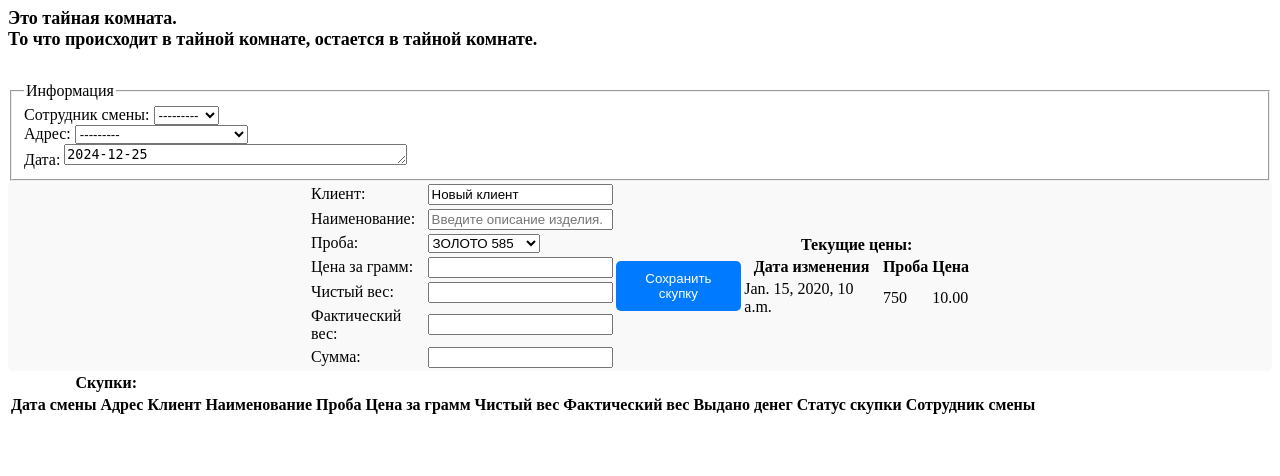
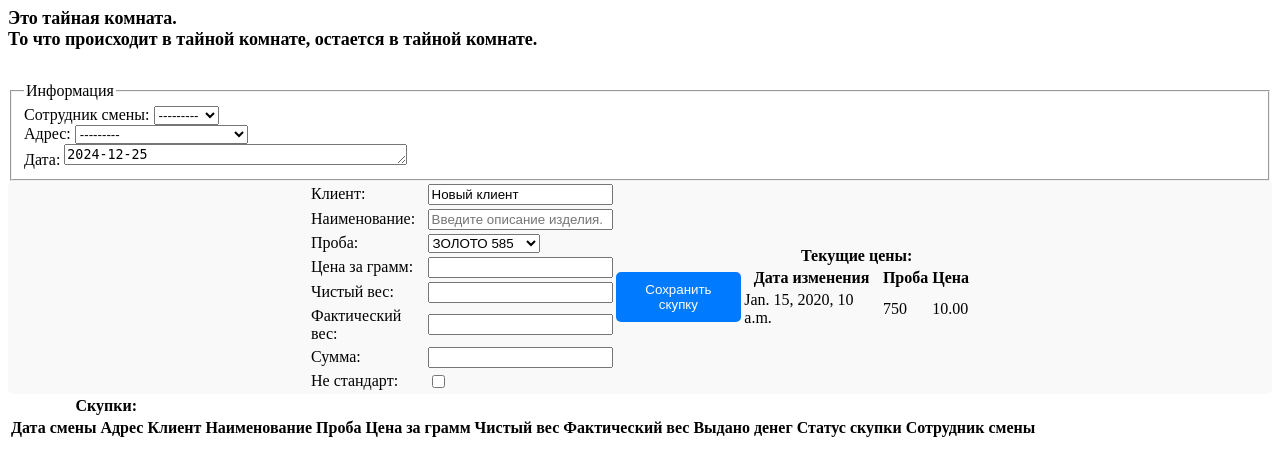
Before and after one commit to NikolayChegivarov/cash_registers, a Django app: page /secret_room/ in a window 1280 px wide. Shown: the top 476 px of the page. Run offline with Django 5.2, Linux system fonts and the light colour scheme; tables that the repository leaves empty hold one stand-in row (values such as "Sample post"); lists and menus that the app fills with data are empty.

Commit message:
not_standart

```diff
--- a/cashbox_app/forms.py
+++ b/cashbox_app/forms.py
@@ -553,6 +553,7 @@ class SecretRoomForm(forms.ModelForm):
             "weight_clean",
             "weight_fact",
             "sum",
+            "not_standard"
         ]
         widgets = {  # Виджеты.
             "client": forms.TextInput(
@@ -574,6 +575,7 @@ class SecretRoomForm(forms.ModelForm):
             "weight_clean": forms.NumberInput(attrs={"class": "form-control"}),
             "weight_fact": forms.NumberInput(attrs={"class": "form-control"}),
             "sum": forms.NumberInput(attrs={"class": "form-control"}),
+            "not_standard": forms.CheckboxInput(),
         }
         labels = {  # Ярлыки.
             "client": "Клиент",
@@ -583,4 +585,5 @@ class SecretRoomForm(forms.ModelForm):
             "weight_clean": "Чистый вес",
             "weight_fact": "Фактический вес",
             "sum": "Выдано денег",
+            "not_standard": "Не стандарт",
         }
--- a/cashbox_app/templates/secret_room.html
+++ b/cashbox_app/templates/secret_room.html
@@ -89,6 +89,10 @@
                 <td>Сумма:</td>
                 <td>{{ form.sum }}</td>
             </tr>
+            <tr>
+                <td>Не стандарт:</td>
+                <td>{{ form.not_standard }}</td>
+            </tr>
         </table>
         <div class="buttons">
             <button type="submit" name="submit_button" value="Сохранить">Сохранить скупку</button>
```
